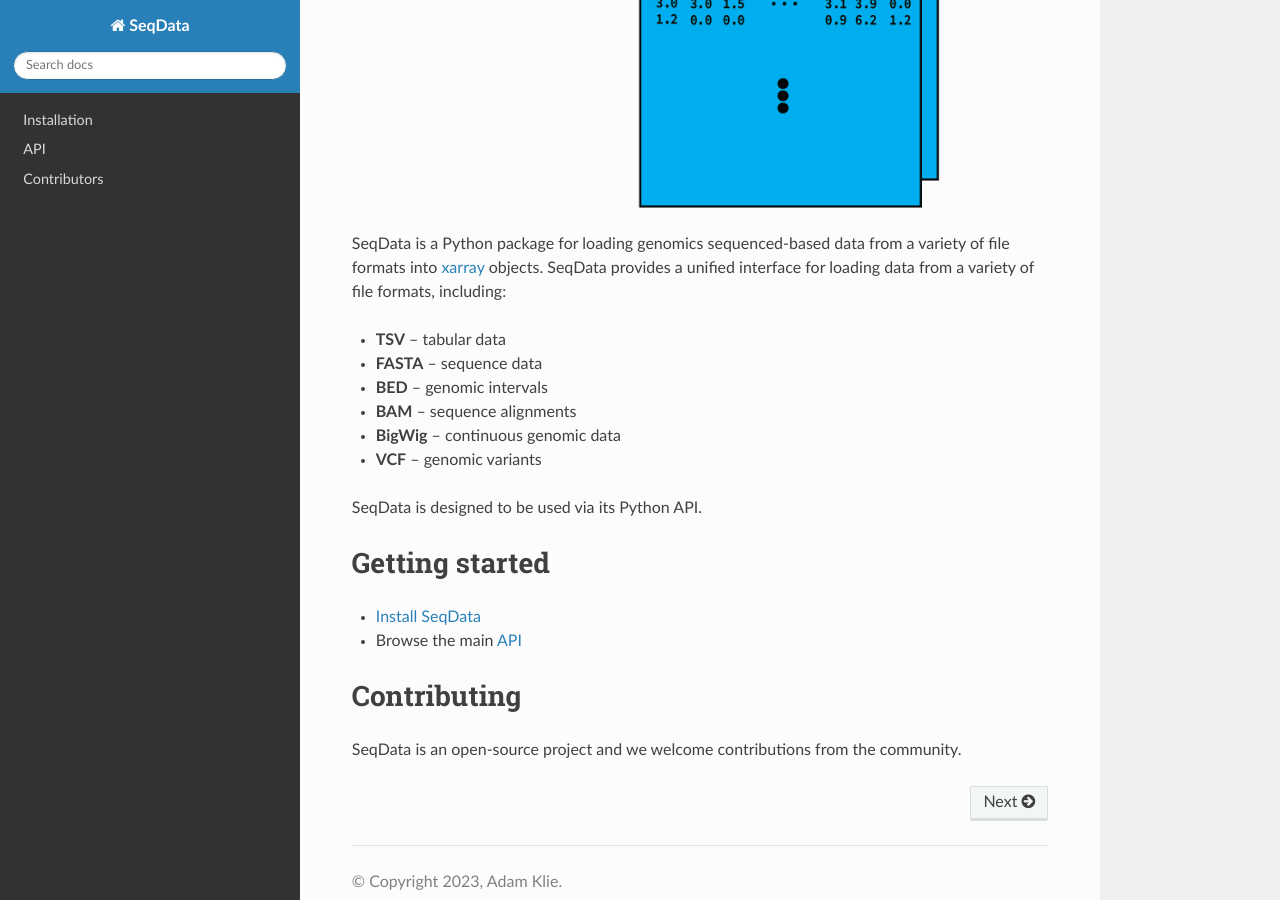
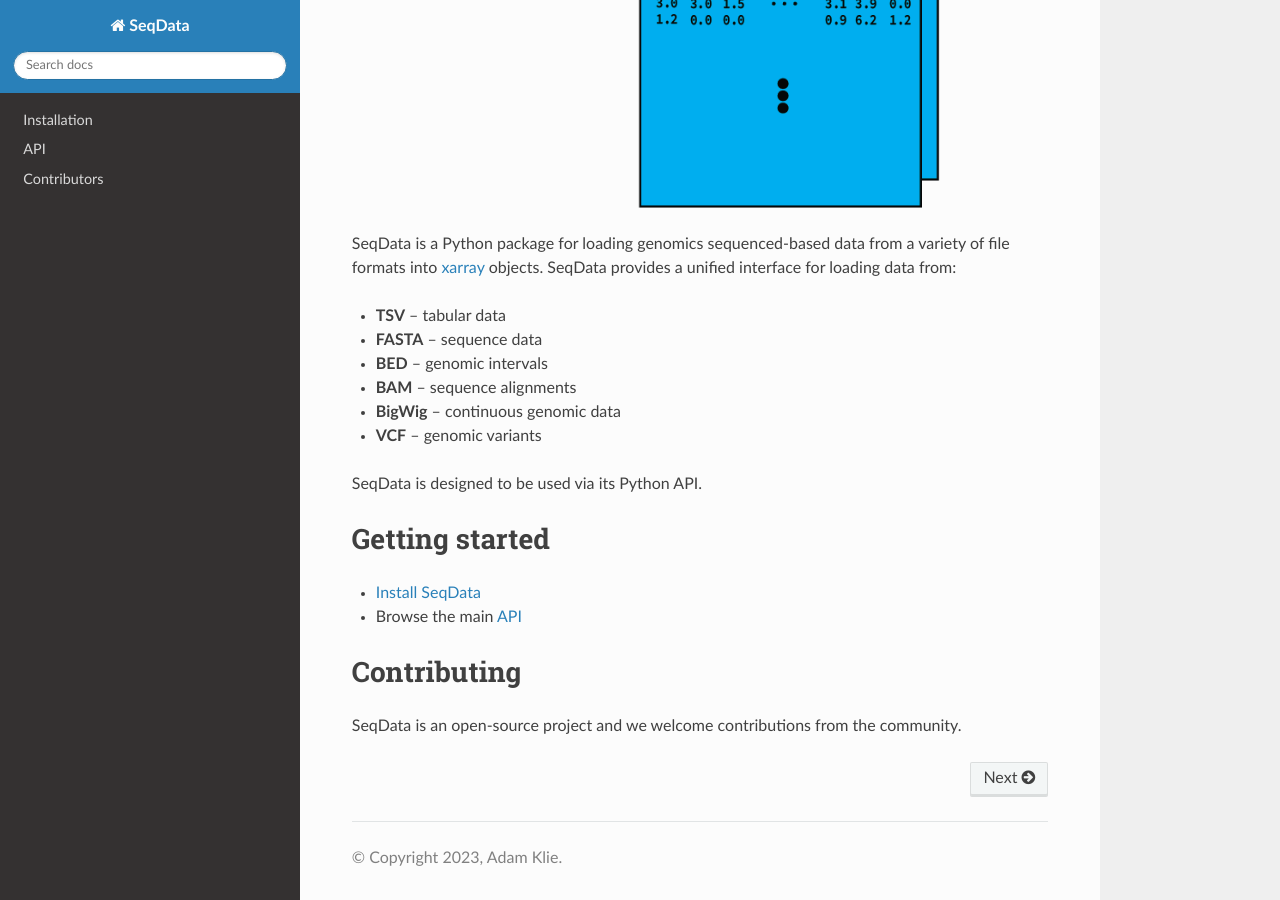
Before and after one commit to ML4GLand/SeqData, a Sphinx documentation site: the page built from docs/index.md, in a window 1280 px wide and 900 px high, scrolled down 633 px. Built offline with Sphinx 7.4.7 and the Read the Docs theme 2.0.0, drawn with Linux system fonts in a browser that asks for light colours.

```diff
--- a/docs/index.md
+++ b/docs/index.md
@@ -3,7 +3,7 @@
 # SeqData -- Annotated biological sequence data
 <img src="_static/seqdata_xr.png" alt="seqdata xr" width=600>
 
-SeqData is a Python package for loading genomics sequenced-based data from a variety of file formats into [xarray](https://xarray.pydata.org/en/stable/) objects. SeqData provides a unified interface for loading data from a variety of file formats, including:
+SeqData is a Python package for loading genomics sequenced-based data from a variety of file formats into [xarray](https://xarray.pydata.org/en/stable/) objects. SeqData provides a unified interface for loading data from:
 
 * **TSV** -- tabular data
 * **FASTA** -- sequence data
```
Also changed, not shown: README.md (+1 -0 lines), 1 other file.
